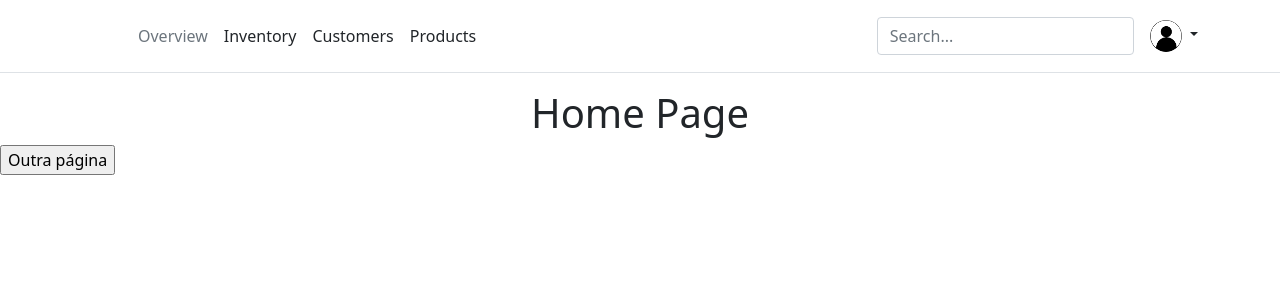
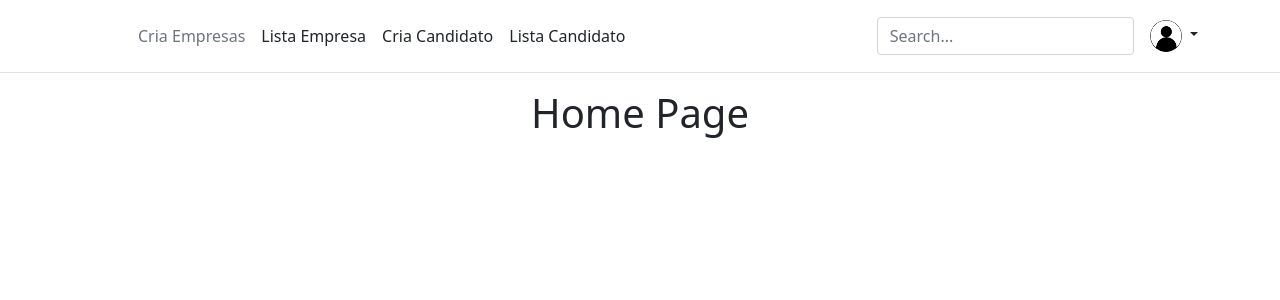
Before and after one commit to CarlosRRocha003/SegundoTrabalhoWeb, a Django app: page / in a window 1280 px wide. Shown: the top 300 px of the page. Run offline with Django 3.2, Linux system fonts and the light colour scheme.

Commit message:
Home navbar pra facilitar o desenvolvimento

```diff
--- a/TrabalhoWeb/TrabalhoWeb/templates/TrabalhoWeb/home.html
+++ b/TrabalhoWeb/TrabalhoWeb/templates/TrabalhoWeb/home.html
@@ -15,10 +15,10 @@
             </a>
 
             <ul class="nav col-12 col-lg-auto me-lg-auto mb-2 justify-content-center mb-md-0">
-              <li><a href="#" class="nav-link px-2 link-secondary">Overview</a></li>
-              <li><a href="#" class="nav-link px-2 link-dark">Inventory</a></li>
-              <li><a href="#" class="nav-link px-2 link-dark">Customers</a></li>
-              <li><a href="#" class="nav-link px-2 link-dark">Products</a></li>
+              <li><a href="CriaEmpresas" class="nav-link px-2 link-secondary">Cria Empresas</a></li>
+              <li><a href="ListaEmpresas" class="nav-link px-2 link-dark">Lista Empresa</a></li>
+              <li><a href="CriaCandidato" class="nav-link px-2 link-dark">Cria Candidato</a></li>
+              <li><a href="ListaCandidato" class="nav-link px-2 link-dark">Lista Candidato</a></li>
             </ul>
 
             <form class="col-12 col-lg-auto mb-3 mb-lg-0 me-lg-3">
@@ -43,8 +43,5 @@
     <div class='container text-center' method="get">
         <h1>Home Page</h1>
     </div>
-    <form action="CriaEmpresas">
-        <input type='submit' value='Outra página'/>
-    </form>
 </body>
 </html>
```
